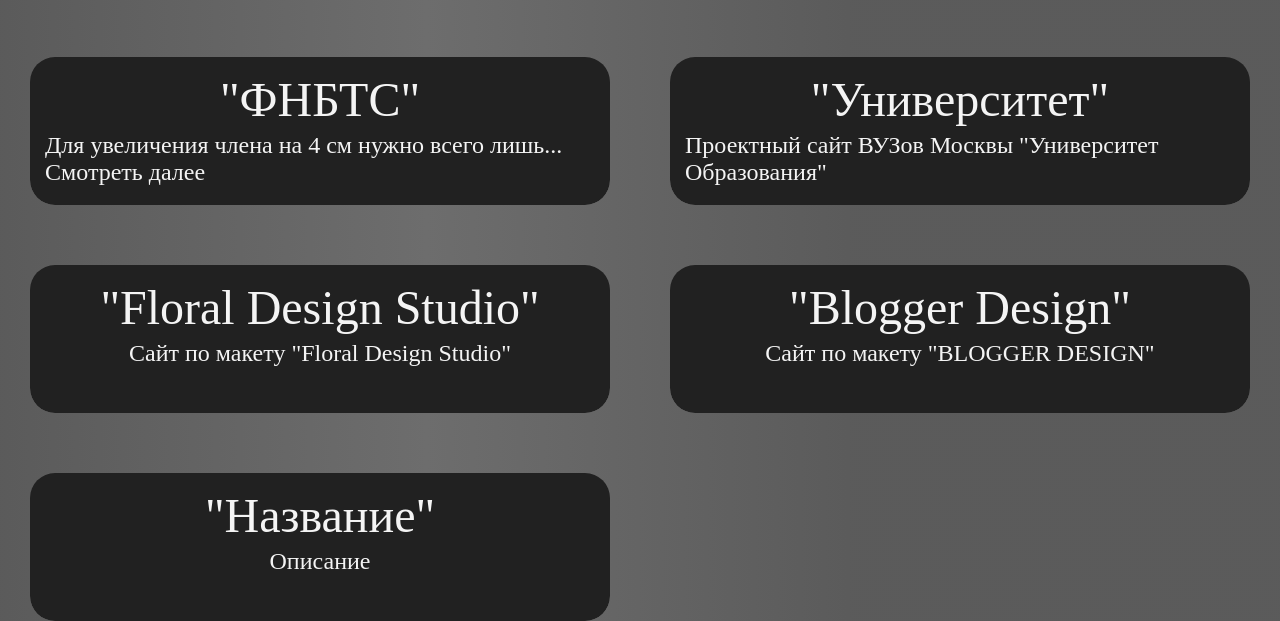
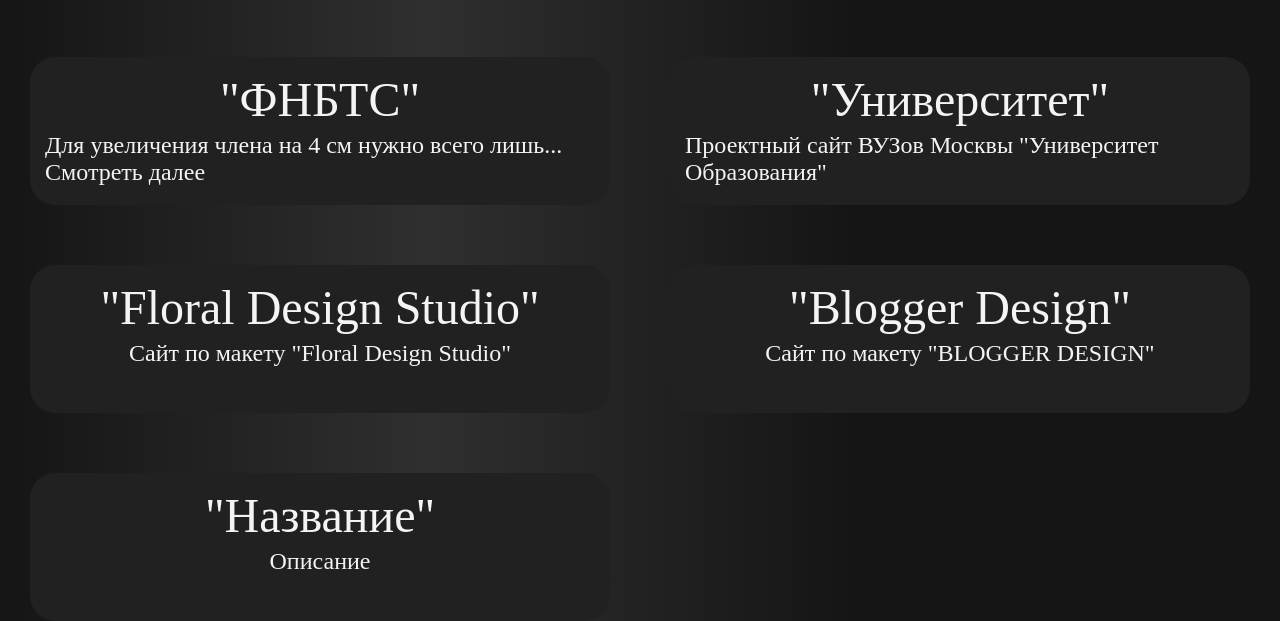
Before and after one commit to Fitesip/FIT, a plain HTML site: page index.html in a window 1280 px wide. Shown: the part 690-1311 px from the top of the page. Drawn offline with Linux system fonts and the light colour scheme; a web font is replaced by a local one.

Commit message:
Update-3.1.1

```diff
--- a/styles/main.css
+++ b/styles/main.css
@@ -3,7 +3,7 @@
     src: url("../fonts/Montserrat/Montserrat-VariableFont_wght.ttf");
 }
 body {
-    background: linear-gradient(to right, rgba(21, 21, 21, 0.7), rgba(47, 47, 47, 0.7), rgba(21, 21, 21, 0.7), rgba(21, 21, 21, 0.7));
+    background: linear-gradient(to right, rgba(21, 21, 21, 1), rgba(47, 47, 47, 1), rgba(21, 21, 21, 1), rgba(21, 21, 21, 1));
     overflow-x: hidden;
 }
 header {
```
